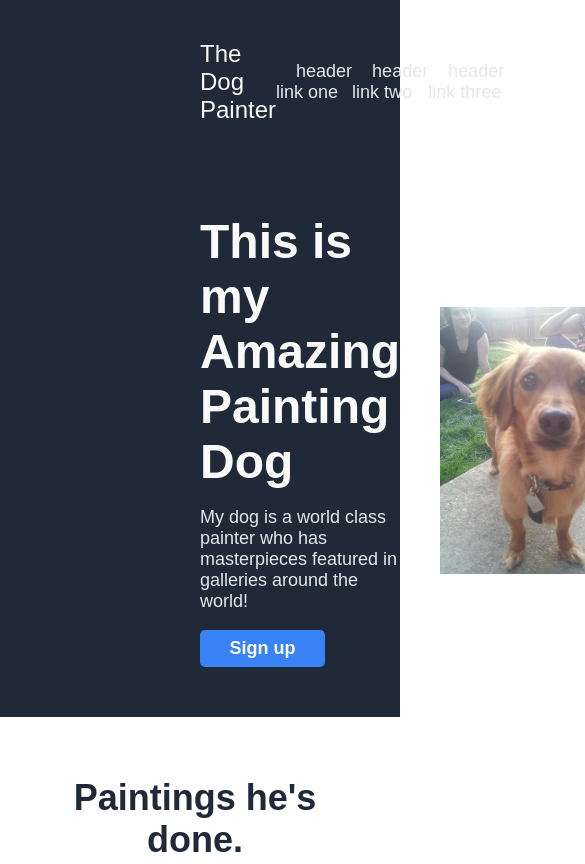
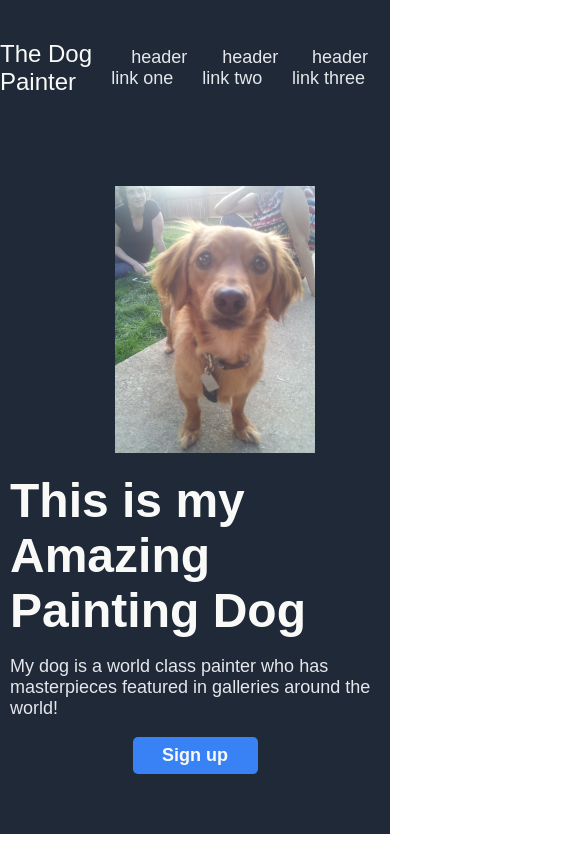
Before and after one commit to paulwilsonr/Landing-Page, a plain HTML site: page index.html in a window 390 px wide. Shown: the top 864 px of the page, 585 px wide, since content can reach past the window. Drawn offline with Linux system fonts and the light colour scheme.

Commit message:
add mobile styling

```diff
--- a/style.css
+++ b/style.css
@@ -144,3 +144,28 @@ footer {
 footer p {
     margin-bottom: 0;
 }
+
+@media (max-width: 480px) {
+    header {
+        padding: 16px 0;
+    }
+
+    .intro {
+        padding: 50px 0;
+        flex-direction: column-reverse;
+        gap: 10px;
+        align-content: center;
+    }
+
+    .container {
+        display: flex;
+        flex-direction: column;
+        align-items: center;
+        padding: 10px;
+    }
+
+    .call-to-action {
+        padding: 30px;
+        margin: 10px 10px 50px 10px;
+    }
+}
```
